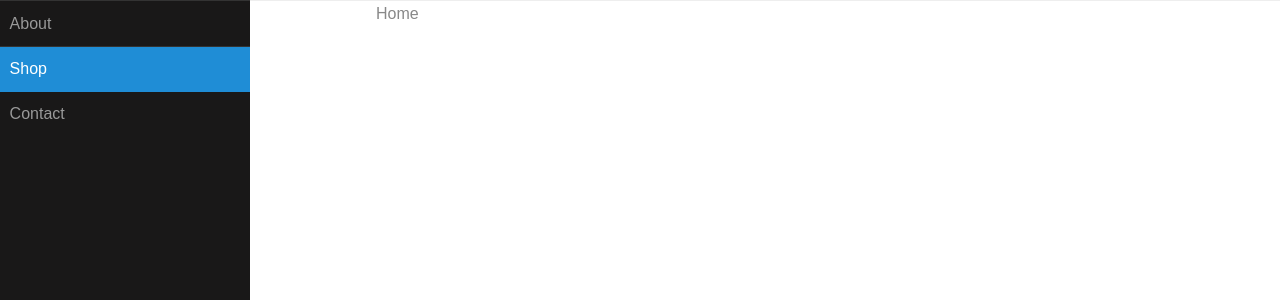
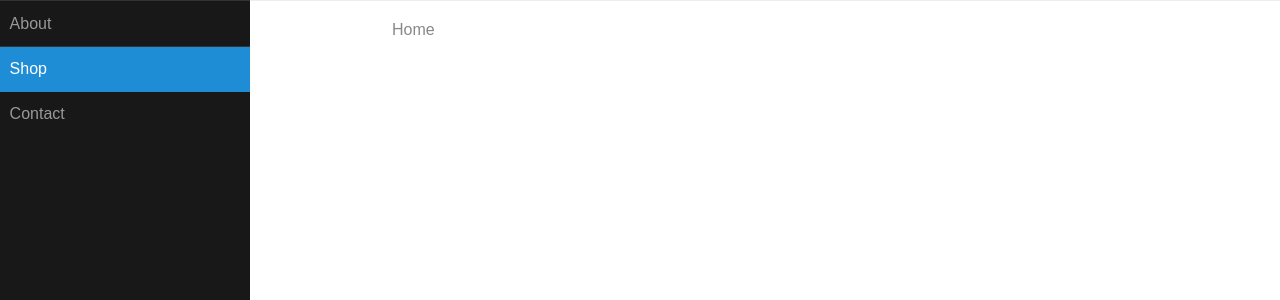
Before and after one commit to benthepoet/cold_commerce, a Django app: page / in a window 1280 px wide. Shown: the top 300 px of the page. Run offline with Django 3.2, Linux system fonts and the light colour scheme; data that the repository does not hold is empty.

Commit message:
Added padding.

```diff
--- a/core/templates/core/base.html
+++ b/core/templates/core/base.html
@@ -53,7 +53,7 @@
                     <div class="pure-u-1 pure-u-lg-1-5"></div>
                     <div class="pure-u-1 pure-u-lg-3-5">
 
-                        <div>
+                        <div class="p-1">
                             {% block content %}
                             {% endblock %}
                         </div>
```
